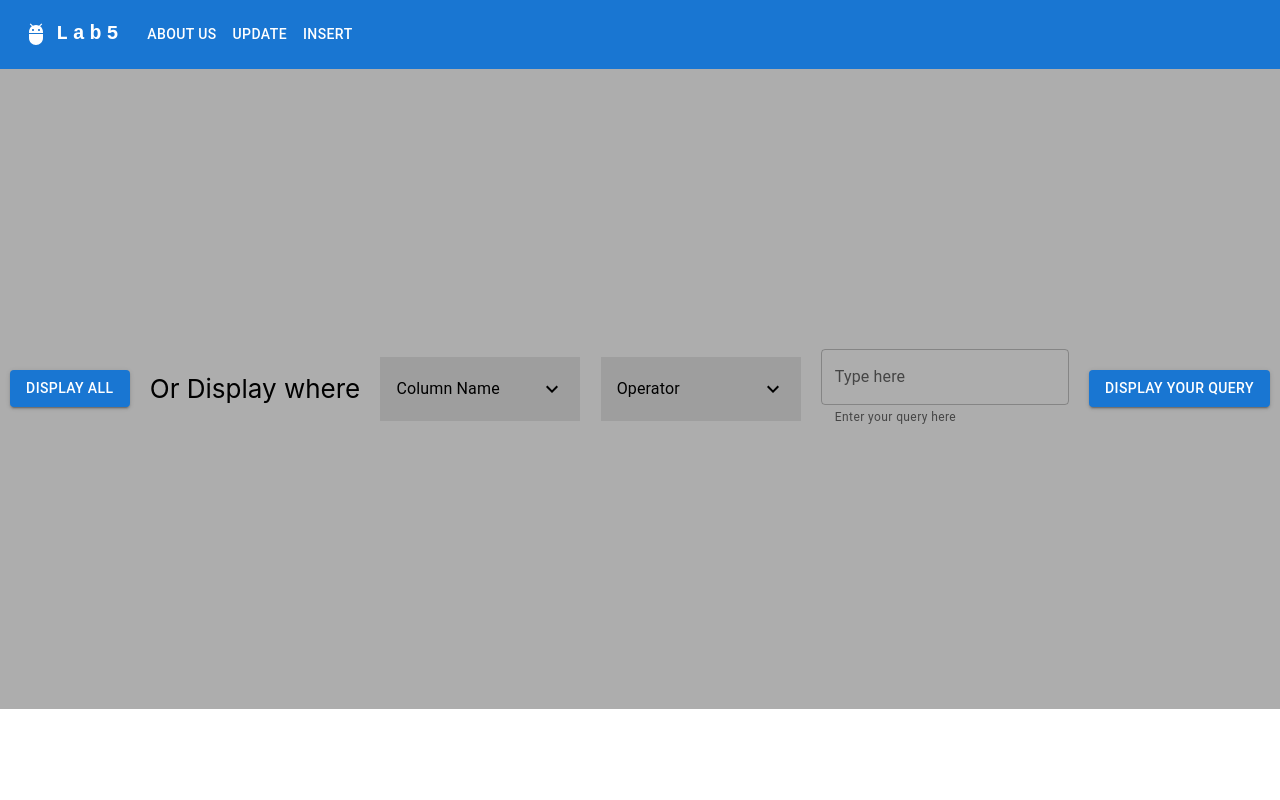
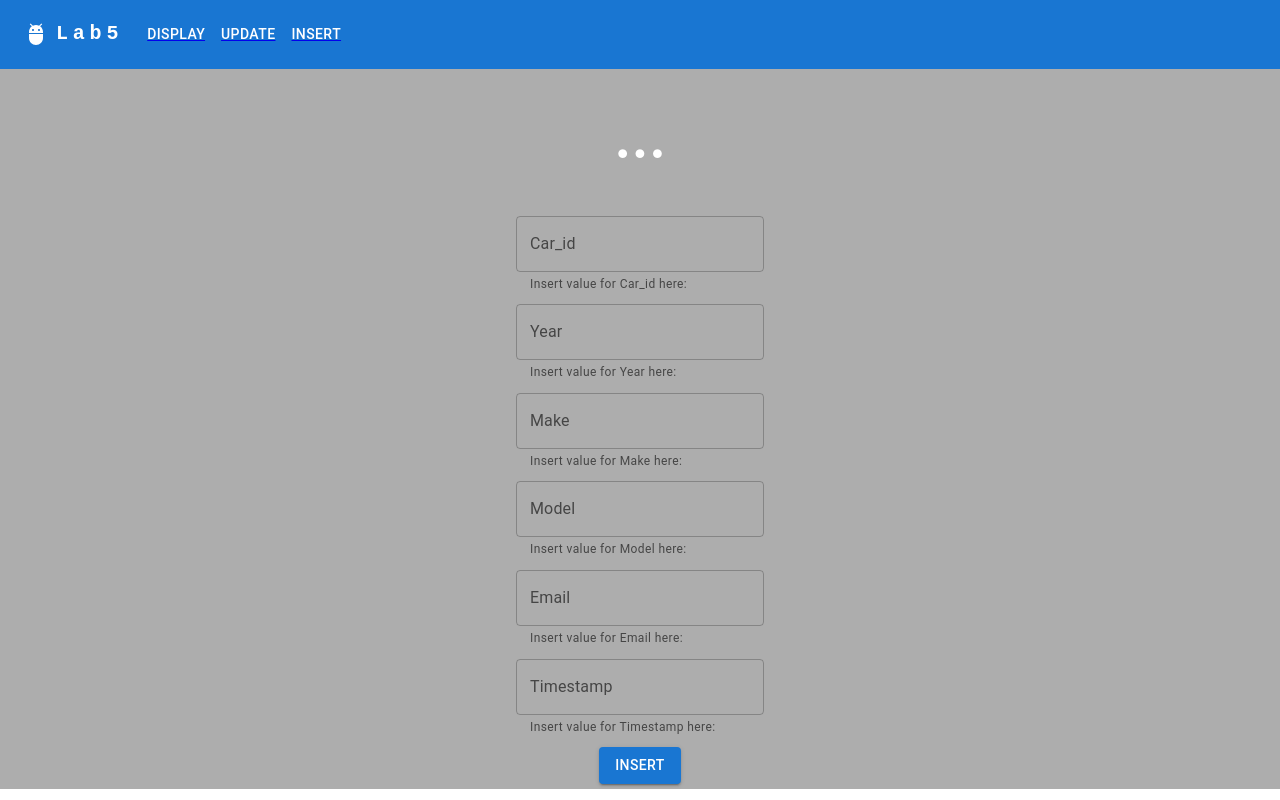
Before and after one commit to kamamile-tea/WebAppsLabs, a React (Create React App) app in the folder lab5/: page /Insert in a window 1280 px wide. Built offline with nearby package versions, Linux system fonts and the light colour scheme.

Commit message:
Finished insert page

```diff
--- a/lab5/package.json
+++ b/lab5/package.json
@@ -12,6 +12,7 @@
     "@testing-library/user-event": "^13.5.0",
     "react": "^18.1.0",
     "react-dom": "^18.1.0",
+    "react-router-dom": "^6.3.0",
     "react-scripts": "5.0.1",
     "web-vitals": "^2.1.4"
   },
--- a/lab5/src/App.css
+++ b/lab5/src/App.css
@@ -28,11 +28,14 @@
   color: #61dafb;
 }
 
-@keyframes App-logo-spin {
-  from {
-    transform: rotate(0deg);
-  }
-  to {
-    transform: rotate(360deg);
-  }
+/* insert view Css */
+.insert-form {
+  background-color: #adadad;
+  min-height: 90vh;
+  display: flex;
+  flex-direction: column;
+  align-items: center;
+  justify-content: space-around;
+  font-size: calc(10px + 2vmin);
+  color: white;
 }
--- a/lab5/src/App.js
+++ b/lab5/src/App.js
@@ -1,82 +1,30 @@
 import React, { useState, useEffect } from 'react';
-import logo from './logo.svg';
 import './App.css';
+import {
+	BrowserRouter as Router,
+	Routes,
+	Route,
+	Link
+} from 'react-router-dom';
 
+import Display from './views/Display.js'
+import Update from './views/Update.js'
+import Insert from './views/Insert.js'
 import ResponsiveAppBar from './components/ResponsiveAppBar.js'
-import Table from './components/Table.js'
-import Button from '@mui/material/Button';
-import Box from '@mui/material/Box';
-import TextField from '@mui/material/TextField';
-import SelectionList from './components/SelectionList.js'
-
-const columns = ['Car_id', 'Year', 'Make', 'Model', 'Email', 'Timestamp'];
-const operators = ['==', '<', '>']
 
 function App() {
-  const [apiResponse, setApiResponse] = useState({});
-  const [displayTable, setDisplayTable] = useState(false);
-  const [colSelection, setColSelection] = useState("");
-  const [operSelection, setOperSelection] = useState("");
-  const [query, setQuery] = useState("");
-
-  let displayAll = () => {
-      fetch("http://localhost:9000/api/cars")
-          .then(response => response.json())
-          .then(response => setApiResponse(response))
-          .then(response => {
-            setDisplayTable(true);
-            console.log(apiResponse);
-          })
-  };
-
-  let displayQuery = () => {
-    fetch("http://localhost:9000/api/cars/" + colSelection + "/" + operSelection + "/" + query)
-        .then(response => response.json())
-        .then(response => setApiResponse(response))
-        .then(response => {
-          setDisplayTable(true);
-          console.log(apiResponse);
-        })
-  }
-
-  let handleColChange = (col) => {
-    console.log("Handle Col Change: ");
-    console.log(col);
-    setColSelection(col);
-  }
-
-  let handleOperChange = (oper) => {
-    console.log("Handle Oper Change: ");
-    console.log(oper);
-    setOperSelection(oper);
-  }
-
-  let handleQueryChange = (e) => {
-    console.log("Handle Query Change: ");
-    console.log(e.target.value);
-    setQuery(e.target.value);
-  }
 
   return (
-    <div className="App">
-      <ResponsiveAppBar/>
-      <header className="App-header">
-        <Button href = "#" variant="contained" onClick = {displayAll}>Display All</Button>
-
-        <p>Or Display where </p>
-
-        <SelectionList onSelectionChange = {handleColChange} options = { columns } title = "Column Name" />
-
-        <SelectionList onSelectionChange = {handleOperChange} options = { operators } title = "Operator"/>
-
-        <TextField onChange = {handleQueryChange} color = "secondary" id="standard-basic" label="Type here" variant="outlined" helperText = "Enter your query here" />
-
-        <Button href = "#" variant="contained" onClick = {displayQuery}>Display your query</Button>
-      </header>
-      <section>
-        {displayTable ? <Table rows = {apiResponse.data}/> : <p></p>}
-      </section>
-    </div>
+    <Router>
+      <div className="App">
+        <ResponsiveAppBar/>
+      <Routes>
+        <Route exact path='/Display' element={< Display />}></Route>
+        <Route exact path='/Update' element={< Update />}></Route>
+        <Route exact path='/Insert' element={< Insert />}></Route>
+      </Routes>
+      </div>
+    </Router>
   );
 }
 
--- a/lab5/src/components/ResponsiveAppBar.js
+++ b/lab5/src/components/ResponsiveAppBar.js
@@ -12,8 +12,14 @@ import Button from '@mui/material/Button';
 import Tooltip from '@mui/material/Tooltip';
 import MenuItem from '@mui/material/MenuItem';
 import AdbIcon from '@mui/icons-material/Adb';
+import {
+	BrowserRouter as Router,
+	Routes,
+	Route,
+	Link
+} from 'react-router-dom';
 
-const pages = ['About Us', 'Update', 'Insert'];
+const pages = ['Display', 'Update', 'Insert'];
 
 const ResponsiveAppBar = () => {
   const [anchorElNav, setAnchorElNav] = React.useState(null);
@@ -114,6 +120,7 @@ const ResponsiveAppBar = () => {
           </Typography>
           <Box sx={{ flexGrow: 1, display: { xs: 'none', md: 'flex' } }}>
             {pages.map((page) => (
+              <Link to = {"/" + page}>
                 <Button
                   key={page}
                   onClick={handleCloseNavMenu}
@@ -121,6 +128,7 @@ const ResponsiveAppBar = () => {
                 >
                   {page}
                 </Button>
+              </Link>
             ))}
           </Box>
         </Toolbar>
--- /dev/null
+++ b/lab5/src/views/Display.js
@@ -0,0 +1,81 @@
+import React, { useState, useEffect } from 'react';
+import '../App.css';
+
+import ResponsiveAppBar from '../components/ResponsiveAppBar.js'
+import Table from '../components/Table.js'
+import Button from '@mui/material/Button';
+import Box from '@mui/material/Box';
+import TextField from '@mui/material/TextField';
+import SelectionList from '../components/SelectionList.js'
+
+const columns = ['Car_id', 'Year', 'Make', 'Model', 'Email', 'Timestamp'];
+const operators = ['==', '<', '>']
+
+function Display() {
+  const [apiResponse, setApiResponse] = useState({});
+  const [displayTable, setDisplayTable] = useState(false);
+  const [colSelection, setColSelection] = useState("");
+  const [operSelection, setOperSelection] = useState("");
+  const [query, setQuery] = useState("");
+
+  let displayAll = () => {
+      fetch("http://localhost:9000/api/cars")
+          .then(response => response.json())
+          .then(response => setApiResponse(response))
+          .then(response => {
+            setDisplayTable(true);
+            console.log(apiResponse);
+          })
+  };
+
+  let displayQuery = () => {
+    fetch("http://localhost:9000/api/cars/" + colSelection + "/" + operSelection + "/" + query)
+        .then(response => response.json())
+        .then(response => setApiResponse(response))
+        .then(response => {
+          setDisplayTable(true);
+          console.log(apiResponse);
+        })
+  }
+
+  let handleColChange = (col) => {
+    console.log("Handle Col Change: ");
+    console.log(col);
+    setColSelection(col);
+  }
+
+  let handleOperChange = (oper) => {
+    console.log("Handle Oper Change: ");
+    console.log(oper);
+    setOperSelection(oper);
+  }
+
+  let handleQueryChange = (e) => {
+    console.log("Handle Query Change: ");
+    console.log(e.target.value);
+    setQuery(e.target.value);
+  }
+
+  return (
+    <div className="App">
+      <header className="App-header">
+        <Button href = "#" variant="contained" onClick = {displayAll}>Display All</Button>
+
+        <p>Or Display where </p>
+
+        <SelectionList onSelectionChange = {handleColChange} options = { columns } title = "Column Name" />
+
+        <SelectionList onSelectionChange = {handleOperChange} options = { operators } title = "Operator"/>
+
+        <TextField onChange = {handleQueryChange} color = "secondary" id="standard-basic" label="Type here" variant="outlined" helperText = "Enter your query here" />
+
+        <Button href = "#" variant="contained" onClick = {displayQuery}>Display your query</Button>
+      </header>
+      <section>
+        {displayTable ? <Table rows = {apiResponse.data}/> : <p></p>}
+      </section>
+    </div>
+  );
+}
+
+export default Display;
--- /dev/null
+++ b/lab5/src/views/Insert.js
@@ -0,0 +1,88 @@
+import React, { useState, useEffect } from 'react';
+import '../App.css';
+
+import Button from '@mui/material/Button';
+import Box from '@mui/material/Box';
+import TextField from '@mui/material/TextField';
+
+function Insert() {
+  const columns = ['Car_id', 'Year', 'Make', 'Model', 'Email', 'Timestamp'];
+
+  const [apiResponse, setApiResponse] = useState({});
+  const [done, setDone] = useState(false);
+
+  const [car_id, setCar_id] = useState("");
+  const [year, setYear] = useState("");
+  const [make, setMake] = useState("");
+  const [model, setModel] = useState("");
+  const [email, setEmail] = useState("");
+  const [timestamp, setTimestamp] = useState("");
+
+  let myBody =  {"carid": car_id, "year": year, "make": make, "model": model, "email": email, "timestamp": timestamp};
+
+  let insertData = () => {
+    const request = new Request('http://localhost:9000/api/cars', {method: 'POST', headers: new Headers({'content-type': 'application/json; charset=utf-8'}), body: JSON.stringify(myBody)});
+    console.log(JSON.stringify(myBody));
+    fetch(request)
+        .then(response => response.json())
+        .then(response => setApiResponse(response))
+        .then(response => {
+          console.log(apiResponse);
+        })
+      setDone(true);
+  };
+
+  let updateColumn = (e) => {
+    let currentCol = e.target.parentElement.textContent;
+    let input = e.target.value;
+
+    if(currentCol === "Car_id"){
+      setCar_id(input);
+    }
+    else if(currentCol === "Year"){
+      setYear(input)
+    }
+    else if(currentCol === "Make"){
+      setMake(input)
+    }
+    else if(currentCol === "Model"){
+      setModel(input)
+    }
+    else if(currentCol === "Email"){
+      setEmail(input)
+    }
+    else if(currentCol === "Timestamp"){
+      setTimestamp(input)
+    }
+    else{
+      console.log("THERE WAS NO COLUMN MATCH");
+    }
+
+
+    console.log("Card_id " + car_id);
+    console.log(e.target.parentElement.textContent);
+  }
+
+  return (
+    <div className="App">
+      <header className="insert-form">
+        {done ? <h1>Inserted succesfully</h1>: <h1>...</h1>}
+        {columns.map((col) => (
+          <TextField onChange = {updateColumn}
+            key = {col}
+            color = "secondary"
+            id="standard-basic"
+            label={col}
+            variant="outlined"
+            helperText = {"Insert value for " + col + " here: "}
+          />
+        ))}
+
+        <Button href = "#" variant="contained" onClick = {insertData}>Insert</Button>
+
+      </header>
+    </div>
+  );
+}
+
+export default Insert;
```
Also changed, not shown: lab5/src/views/Update.js (added), 1 other file (tests, documents, lock files or other folders). Lines whose indentation alone changed are shown as unchanged.
